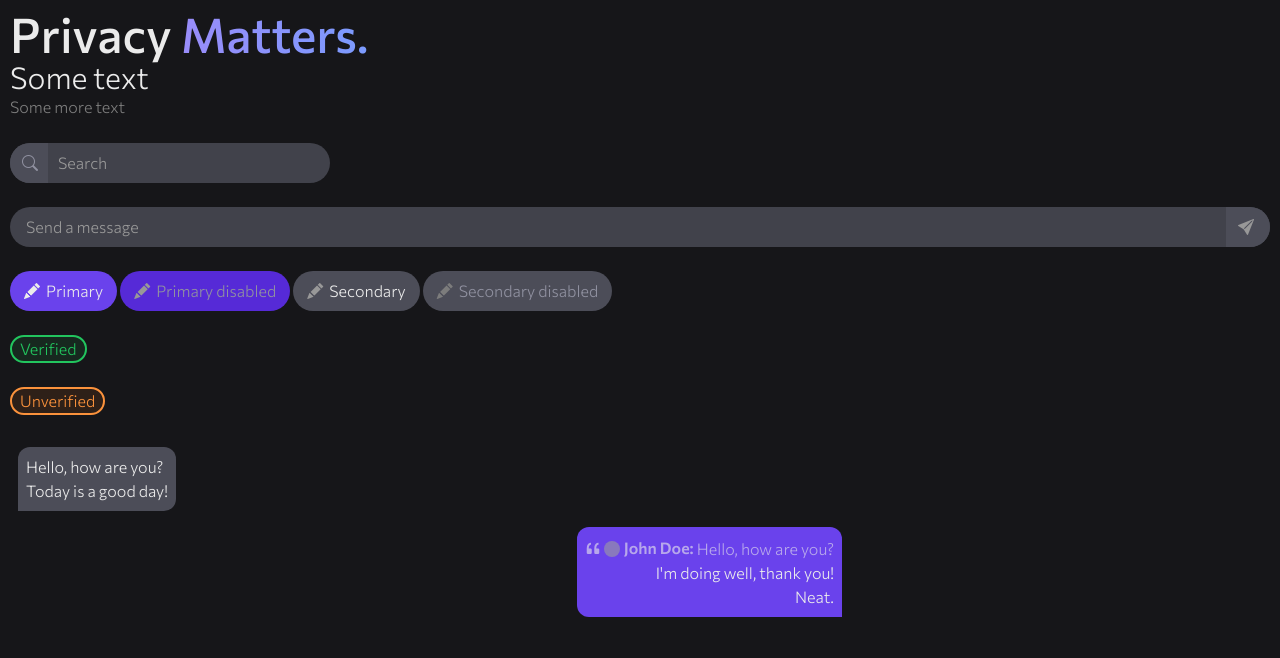
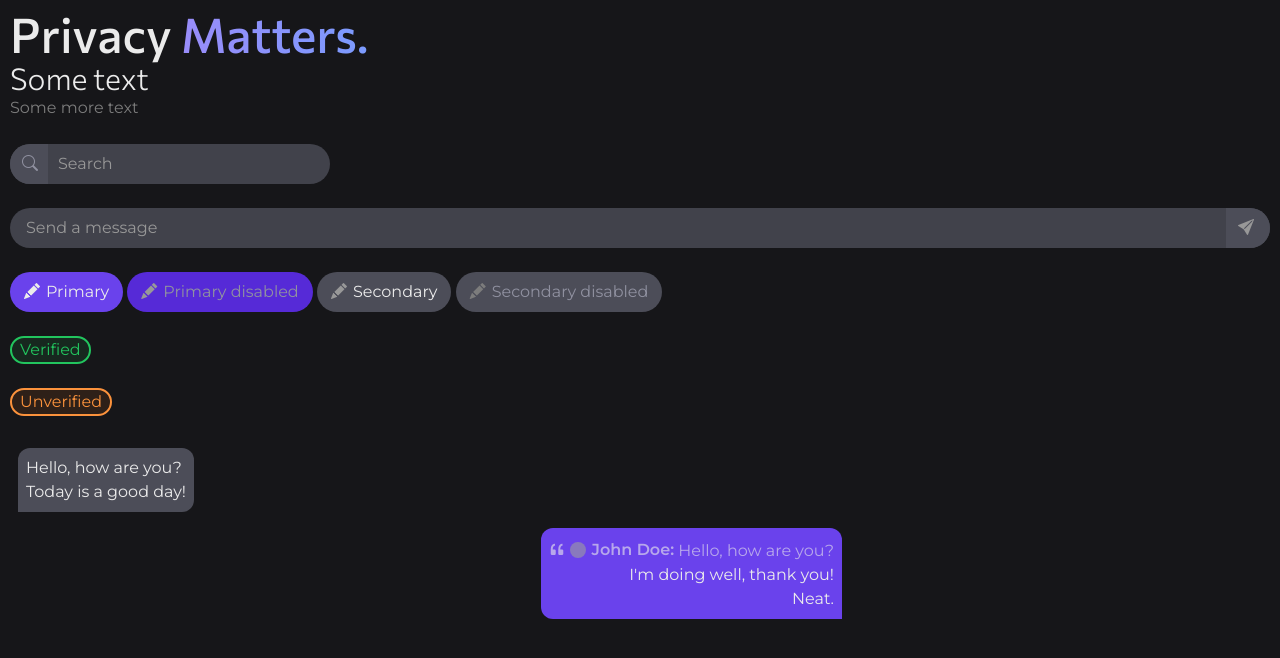
Before and after one commit to MorganDilling/whispr-tailwind-testing, a SvelteKit app: page /components in a window 1280 px wide. Shown: the top 658 px of the page. Built offline with nearby package versions, Linux system fonts and the light colour scheme; grey boxes are pictures that could not be loaded.

Commit message:
feat: Change main text font and alignment

```diff
--- a/src/app.html
+++ b/src/app.html
@@ -10,6 +10,10 @@
 			href="https://fonts.googleapis.com/css2?family=Commissioner:wght,FLAR@100..900,100&display=swap"
 			rel="stylesheet"
 		/>
+		<link
+			href="https://fonts.googleapis.com/css2?family=Montserrat:ital,wght@0,100..900;1,100..900&display=swap"
+			rel="stylesheet"
+		/>
 		%sveltekit.head%
 	</head>
 	<body data-sveltekit-preload-data="hover">
--- a/src/lib/components/Message.svelte
+++ b/src/lib/components/Message.svelte
@@ -102,11 +102,11 @@
 								src="https://ui-avatars.com/api/?name={message.quote.author
 									.name}&background=ffffff&color=7d8590&length=1&size=256&bold=true"
 								alt="profile"
-								class="aspect-square h-4 opacity-60 scale-100 rounded-full inline-block mr-1"
+								class="aspect-square h-4 opacity-60 scale-100 rounded-full inline-block mr-1.5"
 								style="--tw-translate-y: 2px;"
 							/><button
 								class="text-text-100 opacity-60 font-semibold hover:underline scale-100"
-								style="--tw-translate-y: 1px;">{message.quote.author.name}:</button
+								style="--tw-translate-y: 2px;">{message.quote.author.name}:</button
 							></span
 						>
 						<span
--- a/src/routes/+layout.svelte
+++ b/src/routes/+layout.svelte
@@ -17,15 +17,19 @@
 	}
 
 	:global(html) {
-		font-family: 'Commissioner', sans-serif;
+		font-family: 'Montserrat', sans-serif;
 		font-optical-sizing: auto;
-		font-weight: 300;
+		font-weight: 400;
 		font-style: normal;
 		ascent-override: 90%;
 	}
 
 	:global(body) {
 		background-color: theme(colors.background.950);
+	}
+
+	:global(h1, h2, h3, h4, h5, h6) {
+		font-family: 'Commissioner', sans-serif;
 	}
 
 	:global(h1) {
```
